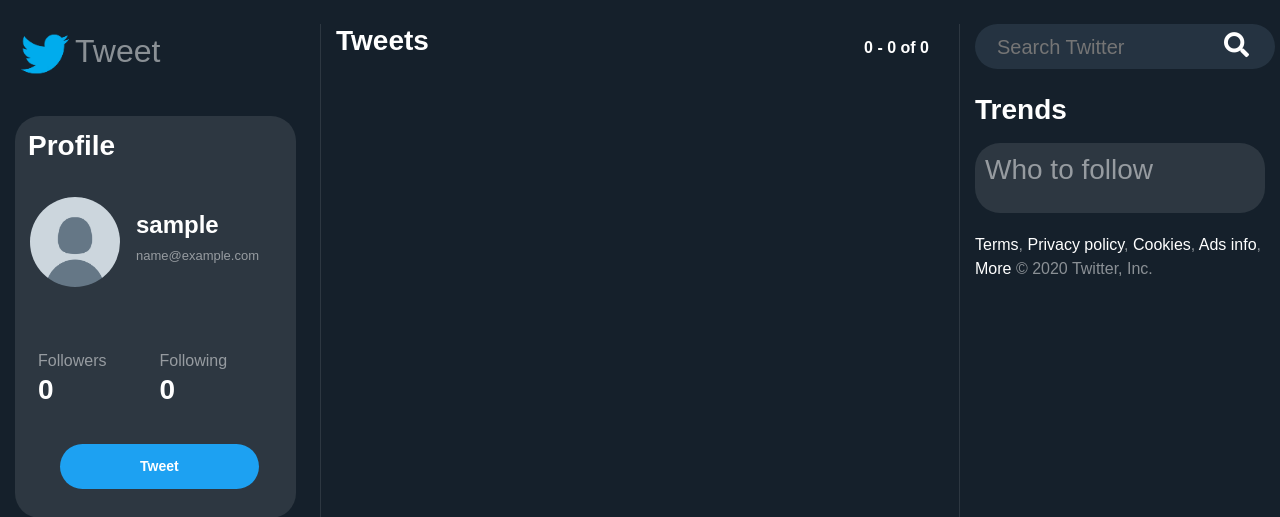
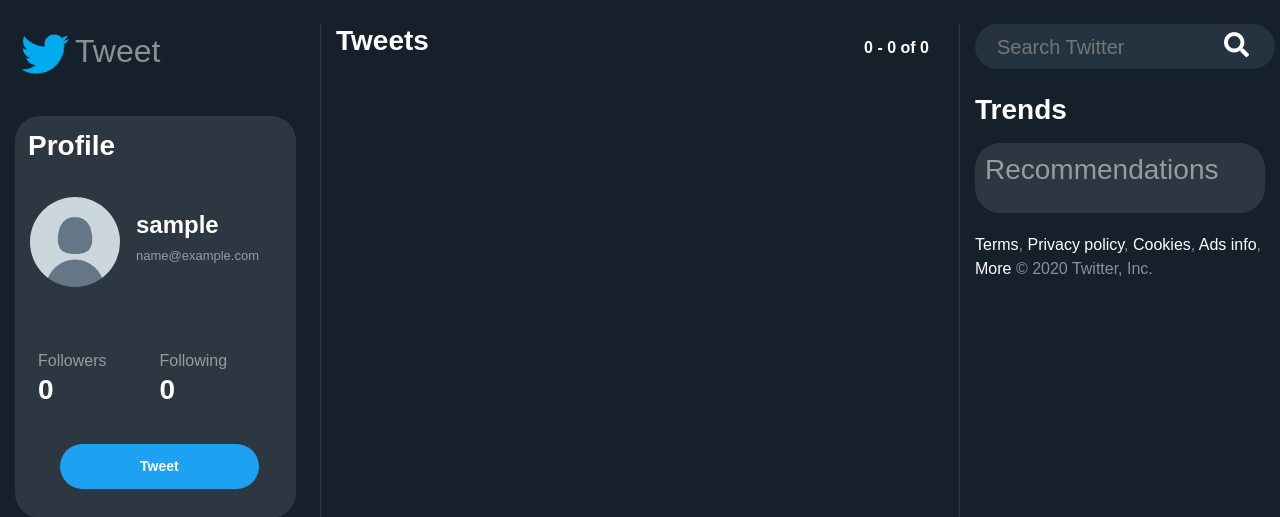
Before and after one commit to shal-kumari/Twitter-Clone, a Django app: page / in a window 1280 px wide. Shown: the part 57-574 px from the top of the page. Run offline with Django 3.2, Linux system fonts and the light colour scheme; the visitor is signed in with stand-in values (Sample User, id 1); data that the repository does not hold is empty; some libraries are stand-ins or nearby versions.

Commit message:
Third Commit

```diff
--- a/blog/templates/blog/home.html
+++ b/blog/templates/blog/home.html
@@ -260,7 +260,7 @@
 
                     <div class="row ">
                         <div class="col-12">
-                            <h3>Who to follow</h3>
+                            <h3>Recommendations</h3>
                         </div>
                         <ul class="col-12 mt-2">
                             {% for user in all_users %}
```
Also changed, not shown: Demo-Img.PNG (deleted), DemoPic.PNG (added), README.md, blog/migrations/0015_auto_20200825_2031.py (added).
